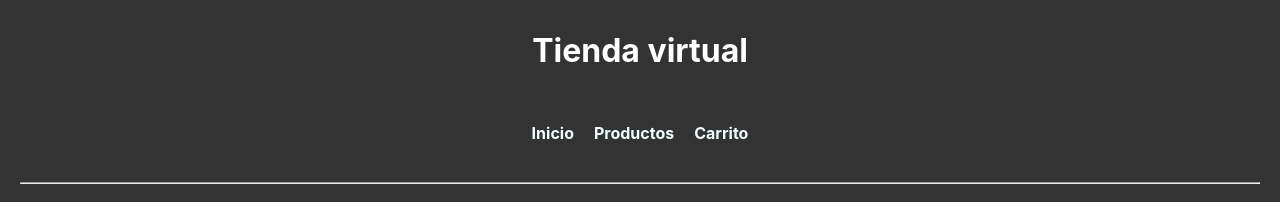
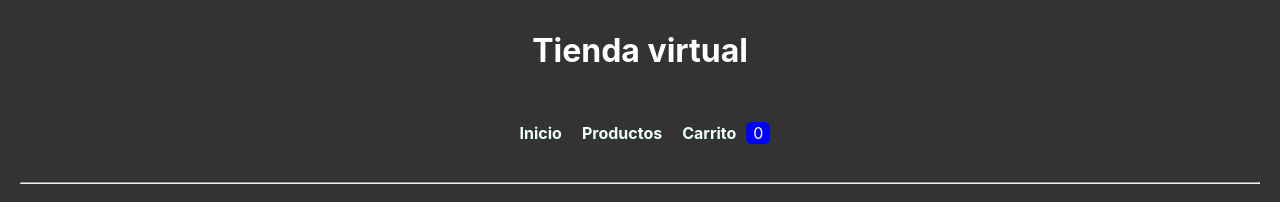
Before and after one commit to DevepMau/tienda-virtual, a React (Create React App) app: page / in a window 1280 px wide. Shown: the top 224 px of the page. Built offline with nearby package versions, Linux system fonts and the light colour scheme.

Commit message:
Se implemento contador en el Header - Se aplico estilos a App.css

```diff
--- a/src/App.css
+++ b/src/App.css
@@ -14,7 +14,20 @@ a {
   color: azure;
   padding: 10px;
   display: inline-block;
+
 }
+
+.Cart-link {
+  display: inline-block;
+  span {
+    background-color: blue;
+    padding: 1px;
+    padding-left: 7px;
+    padding-right: 7px;
+    border-radius: 25%;
+  }
+}
+
 
 .App {
   text-align: center;
--- a/src/components/Header.jsx
+++ b/src/components/Header.jsx
@@ -1,14 +1,27 @@
-import React from 'react'
+import React, { useContext } from 'react'
 import { Link } from 'react-router-dom'
+import { CartContext } from '../contexts/ShoppingCartContext'
 
 export default function Header() {
+
+  // eslint-disable-next-line
+  const [cart, setCart] = useContext(CartContext);
+
+  const quantity = cart.reduce((acc, curr) => {
+    return acc + curr.cantidad;
+  }, 0);
+  console.log(cart);
+
   return (
     <header className='header'>
         <h1>Tienda virtual</h1>
         <nav>
           <Link to={'/'}><h4>Inicio</h4></Link>
           <Link to={'/productos'}><h4>Productos</h4></Link>
-          <Link to={'/carrito'}><h4>Carrito</h4></Link>
+          <div className='Cart-link' >
+            <Link to={'/carrito'}><h4>Carrito</h4></Link>
+            <span>{quantity}</span>
+          </div>
         </nav>
         <hr />
     </header>
```
